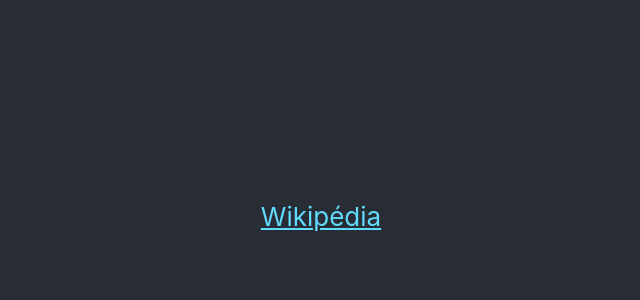
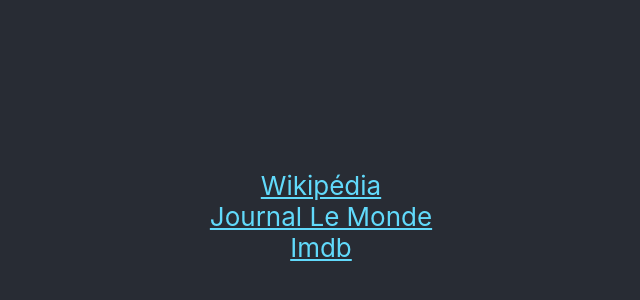
Before and after one commit to aludin/helloreact, a React (Create React App) app: page / in a window 1280 px wide. Shown: the part 184-484 px from the top of the page, without its empty margins (319-959 px from the left). Built offline with nearby package versions, Linux system fonts and the light colour scheme.

Commit message:
liens multiples

```diff
--- a/src/App.tsx
+++ b/src/App.tsx
@@ -6,10 +6,16 @@
 import './App.css';
 
 function App() {
+  const liensAvecTexte = [
+    { lien: "https://fr.wikipedia.org/wiki/Wikip%C3%A9dia:Accueil_principal", texte: "Wikipédia" },
+    { lien: "https://www.lemonde.fr/", texte: "Journal Le Monde" },
+    { lien: "https://www.imdb.com/", texte: "Imdb" }
+
+  ]
   return (
     <div className="App">
       <header className="App-header">
-        <Lien lien="https://fr.wikipedia.org/wiki/Wikip%C3%A9dia:Accueil_principal" texte="Wikipédia" />
+        <Lien liensAvecTexte={liensAvecTexte} />
       </header>
     </div>
   );
--- a/src/composants/Lien.tsx
+++ b/src/composants/Lien.tsx
@@ -1,23 +1,32 @@
 import React from 'react';
 import "./Lien.css";
 
-type ParametresLiens = {
+type LienAvecTexte = {
     lien: string;
     texte: string;
 }
 
+type ParametresLiens = {
+    liensAvecTexte: Array<LienAvecTexte>;
+}
+
 const Lien = (props: ParametresLiens) => {
-    const { lien, texte } = props;
+    const { liensAvecTexte } = props;
     return (
-        <a
-            className="App-link"
-            href={lien}
-            target="_blank"
-            rel="noopener noreferrer"
-        >
-            {texte}
-        </a>
-    )
+        <>{
+            liensAvecTexte.map((valeur) => {
+                return <a
+                    className="App-link"
+                    href={valeur.lien}
+                    target="_blank"
+                    rel="noopener noreferrer"
+                >
+                    {valeur.texte}
+                </a>
+            })}
+        </>
+    );
+
 }
 
 export default Lien;
```
